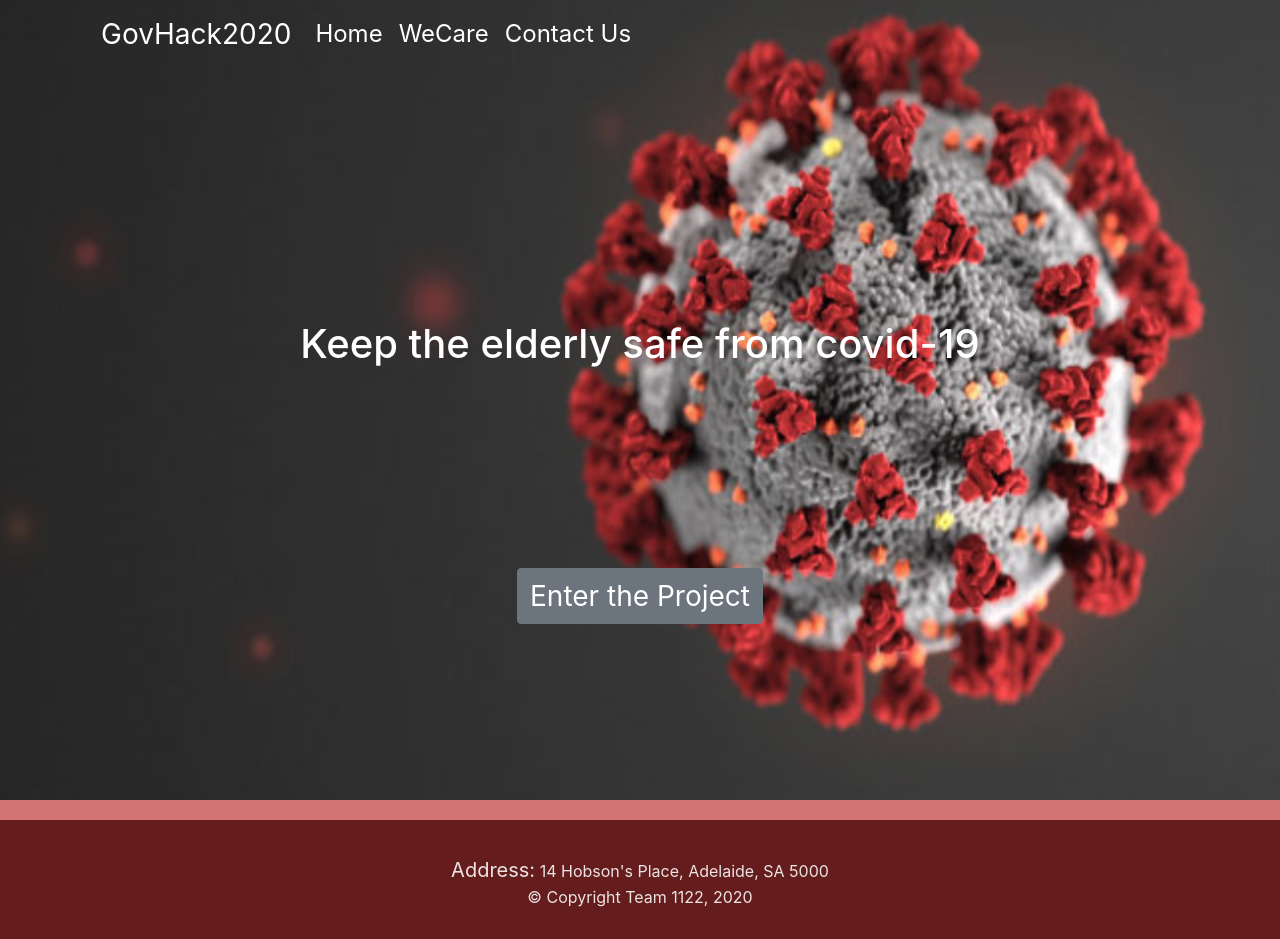
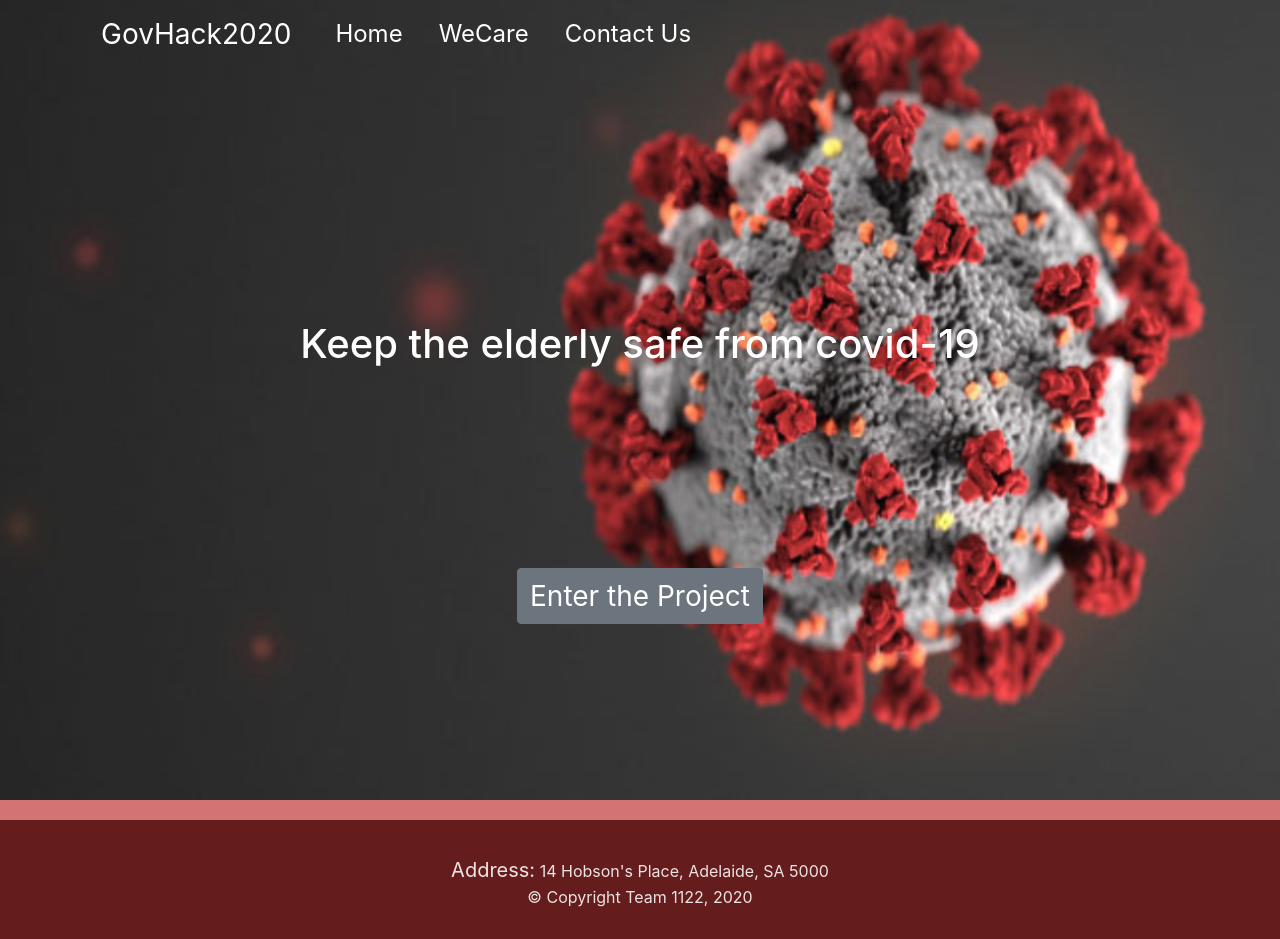
Before and after one commit to QuanTangUoA/QuanTangUoA.github.io, a website: page index.html in a window 1280 px wide. Drawn offline with nearby package versions, Linux system fonts and the light colour scheme.

Commit message:
nav bar mergin left 10px

```diff
--- a/index.html
+++ b/index.html
@@ -30,9 +30,9 @@
                     </button>
                     <div class="collapse navbar-collapse" id="navbarNavAltMarkup">
                     <div class="navbar-nav">
-                        <a class="nav-item nav-link active" href="index.html" style="color: white; font-size: 24px;">Home <span class="sr-only">(current)</span></a>
-                        <a class="nav-item nav-link active" href="#" style="color: white; font-size: 24px;">WeCare <span class="sr-only">(current)</span></a>
-                        <a class="nav-item nav-link active" href="Contact_Us.html" style="color: white; font-size: 24px;">Contact Us</a>
+                        <a class="nav-item nav-link active" href="index.html" style="color: white; font-size: 24px; margin-left: 20px;">Home <span class="sr-only">(current)</span></a>
+                        <a class="nav-item nav-link active" href="#" style="color: white; font-size: 24px; margin-left: 20px;">WeCare <span class="sr-only">(current)</span></a>
+                        <a class="nav-item nav-link active" href="Contact_Us.html" style="color: white; font-size: 24px; margin-left: 20px;">Contact Us</a>
                     </div>
                     </div>
                 </nav>
```
Also changed, not shown: Contact_Us.html (+2 -2 lines), project.html (+3 -3 lines).
